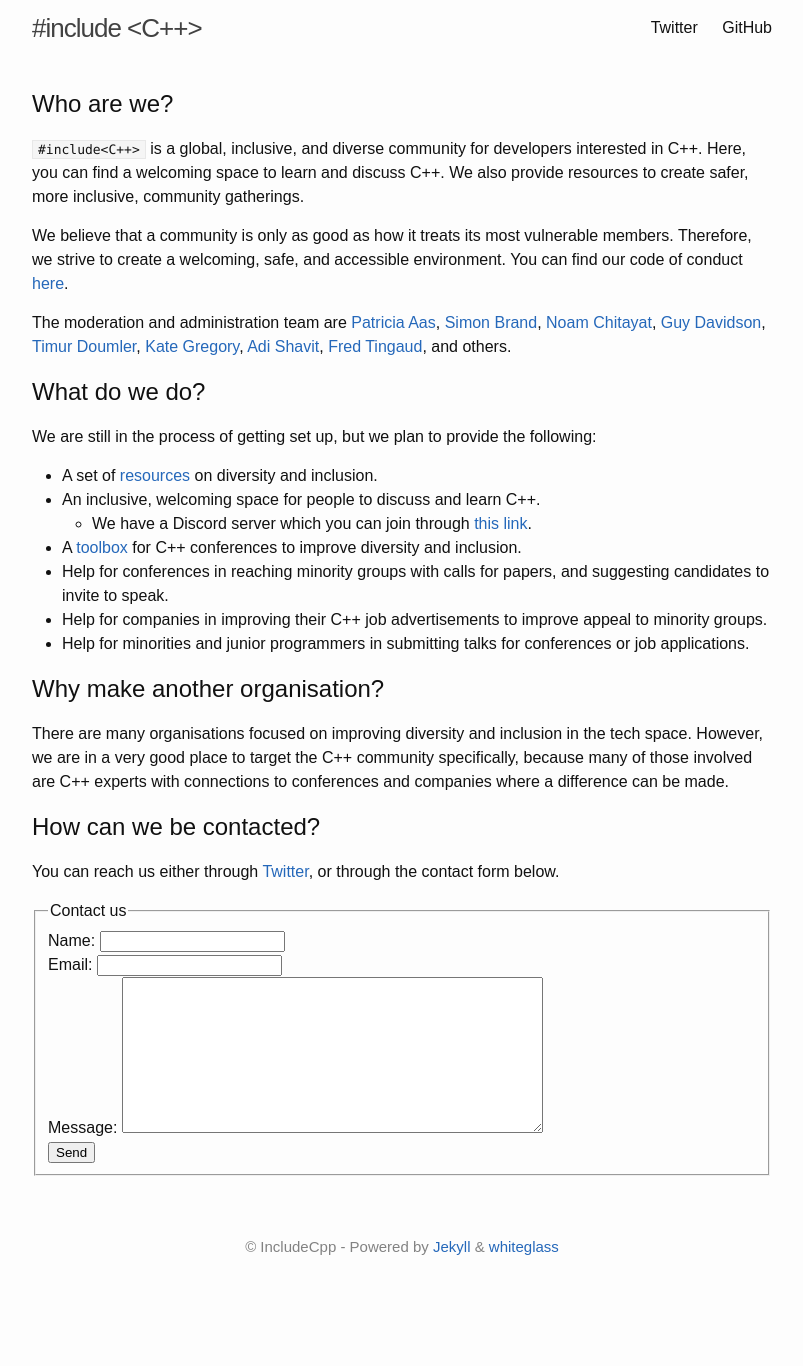
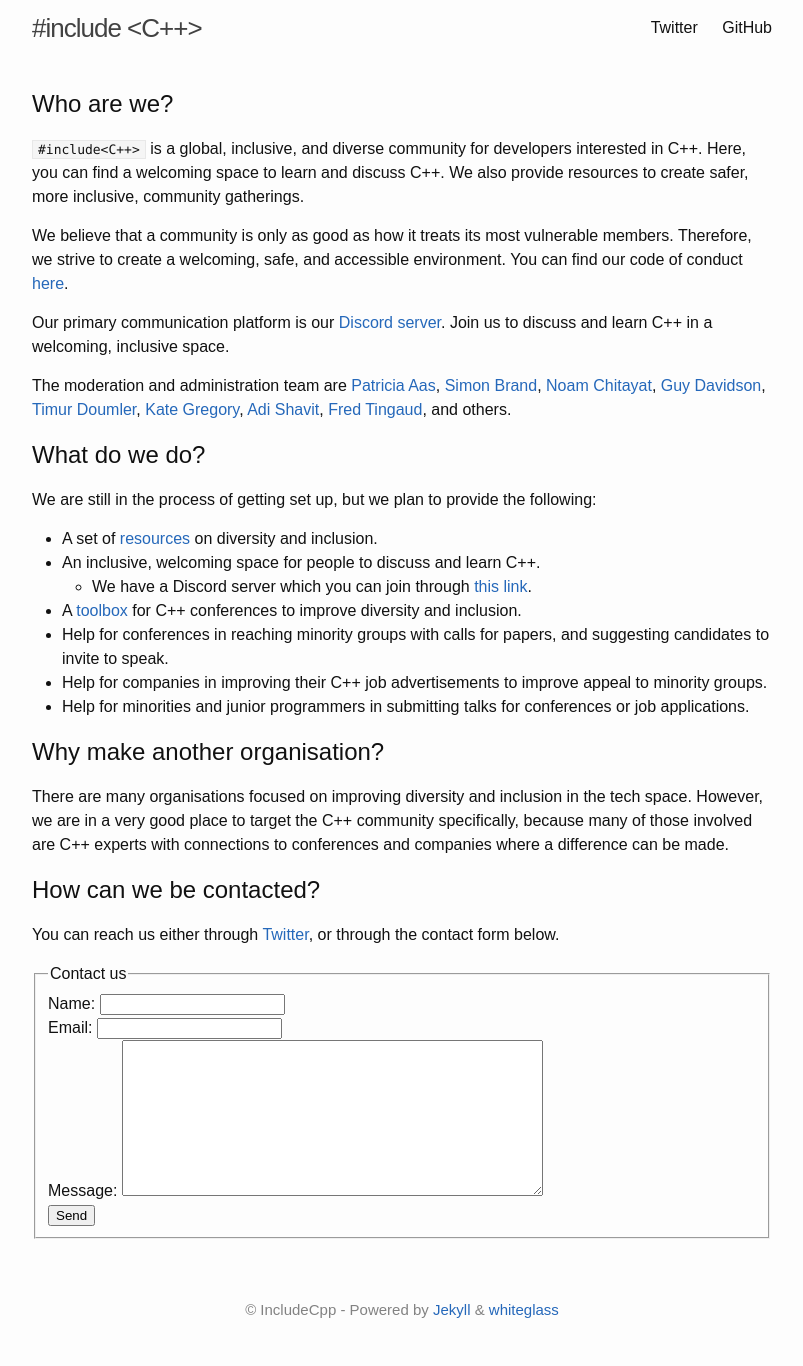
Before and after one commit to include-cpp/include-cpp.github.io, a Jekyll site: the page built from index.md, in a window 1280 px wide. Shown: the whole page, without its empty margins (238-1041 px from the left). Built offline with Jekyll 4.4.1, drawn with Linux system fonts in a browser that asks for light colours; our own code applies the rules of GitHub Pages for plain Markdown files; before the commit the page ends 1303 px from its top, so only the background shows below that.

Commit message:
Mention discord server at the top

```diff
--- a/index.md
+++ b/index.md
@@ -7,6 +7,8 @@ layout: home
 `#include<C++>` is a global, inclusive, and diverse community for developers interested in C++. Here, you can find a welcoming space to learn and discuss C++. We also provide resources to create safer, more inclusive, community gatherings.
 
 We believe that a community is only as good as how it treats its most vulnerable members. Therefore, we strive to create a welcoming, safe, and accessible environment. You can find our code of conduct [here](/code-of-conduct).
+
+Our primary communication platform is our [Discord server](https://discord.gg/ZPErMGW). Join us to discuss and learn C++ in a welcoming, inclusive space.
 
 The moderation and administration team are [Patricia Aas](https://twitter.com/pati_gallardo), [Simon Brand](https://twitter.com/TartanLlama), [Noam Chitayat](https://twitter.com/_Noam), [Guy Davidson](https://twitter.com/hatcat01), [Timur Doumler](https://twitter.com/timur_audio), [Kate Gregory](https://twitter.com/gregcons), [Adi Shavit](https://twitter.com/AdiShavit), [Fred Tingaud](https://twitter.com/FredTingaudDev), and others.
 
```
